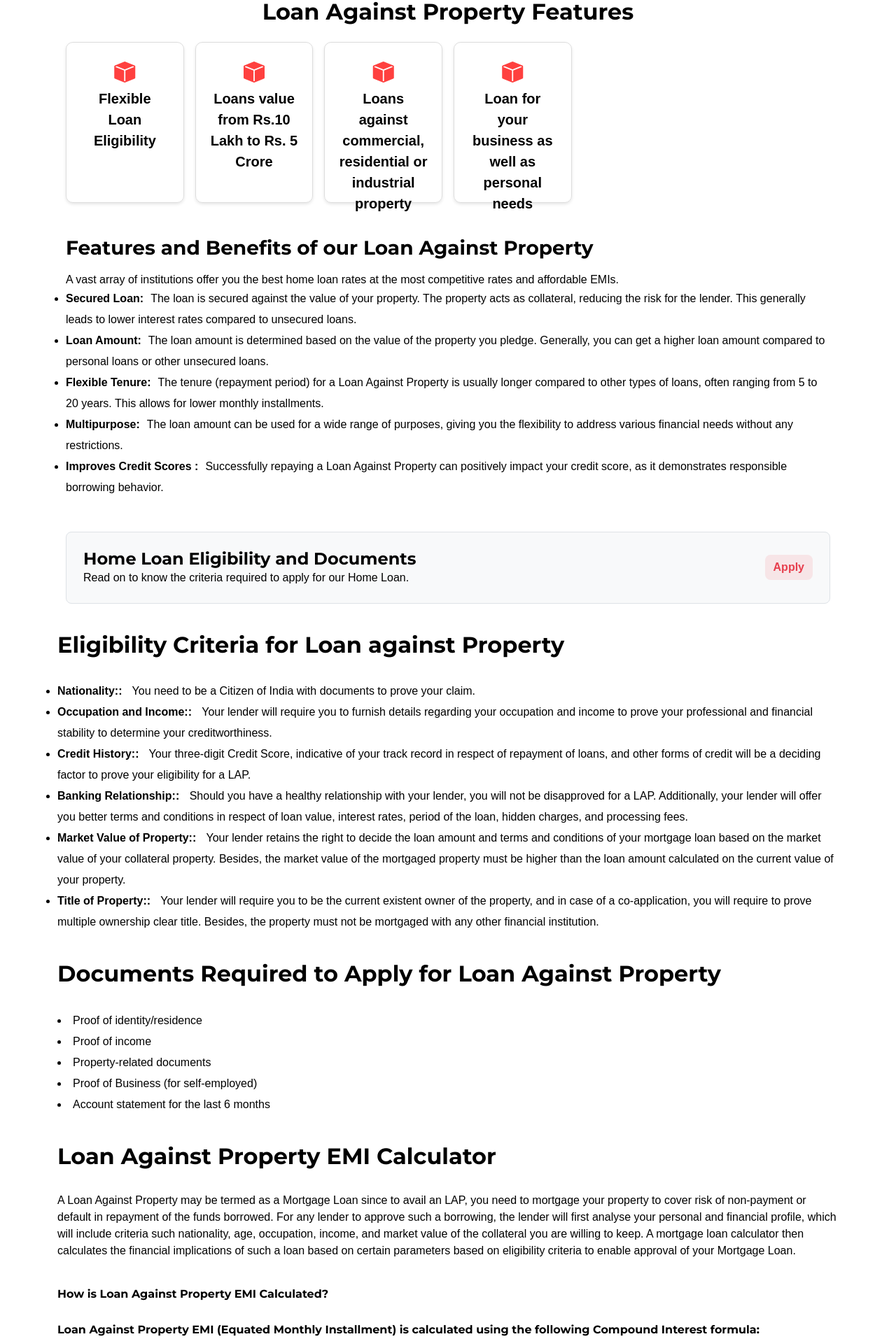
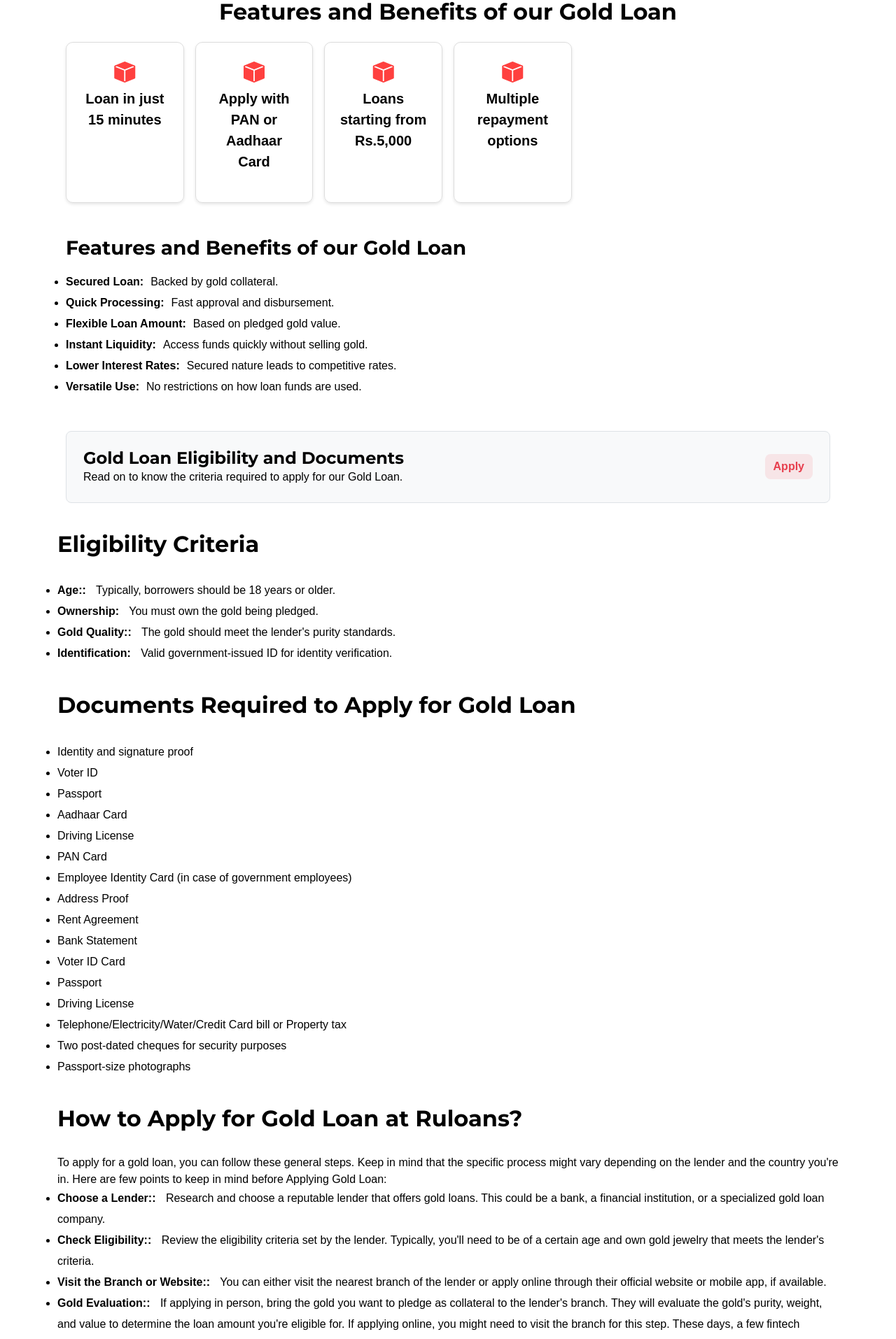
Before and after one commit to rama-git-123/vite_loan, a React app in the folder y/: page /loans/gold-loan in a window 1280 px wide. Shown: the part 395-2309 px from the top of the page at 70% size. Built offline with nearby package versions, Linux system fonts and the light colour scheme; the HTML template or start-up script is replaced by a standard one.

Commit message:
gold loan

```diff
--- a/y/src/data/loan.json
+++ b/y/src/data/loan.json
@@ -268,5 +268,58 @@
         }
 
       ]
+    },
+    "goldLoanFeatures": {
+      "title": "Features and Benefits of our Gold Loan",
+      "features": [
+        {
+          "icon": "icon1.png",
+          "description": "Loan in just 15 minutes"
+        },
+        {
+          "icon": "icon2.png",
+          "description": "Apply with PAN or Aadhaar Card"
+        },
+        {
+          "icon": "icon3.png",
+          "description": "Loans starting from Rs.5,000"
+        },
+        {
+          "icon": "icon3.png",
+          "description": "Multiple repayment options"
+        }
+
+      ]
+    },
+    "goldLoanFeaturesAndBenefits": {
+      "title": "Features and Benefits of our Gold Loan",
+      "description":"",
+      "benefits": [
+        {
+          "title": "Secured Loan",
+          "description": "Backed by gold collateral."
+        },
+        {
+          "title": "Quick Processing",
+          "description": "Fast approval and disbursement."
+        },
+        {
+          "title": "Flexible Loan Amount",
+          "description": "Based on pledged gold value."
+        },
+        {
+          "title": "Instant Liquidity",
+          "description": "Access funds quickly without selling gold."
+        },
+        {
+          "title": "Lower Interest Rates",
+          "description": "Secured nature leads to competitive rates."
+        },
+        {
+          "title": "Versatile Use",
+          "description": "No restrictions on how loan funds are used."
+        }
+
+      ]
     }
   }
--- a/y/src/pages/loans/goldLoan.jsx
+++ b/y/src/pages/loans/goldLoan.jsx
@@ -47,30 +47,24 @@ const GoldLoan = ({ mainData }) => {
       </nav>
 
       <div class="container mt-5">
-        <h2 class="text-center mb-4">
-          {LoansData?.loanAgainstProprtiesFeatures?.title}
-        </h2>
+        <h2 class="text-center mb-4">{LoansData?.goldLoanFeatures?.title}</h2>
         <div class="row text-center g-3">
-          {LoansData?.loanAgainstProprtiesFeatures?.features.map(
-            (item, index) => (
-              <div class="col-md-4 col-lg-2" key={index}>
-                <div class="feature-card">
-                  <i class="bi bi-box-fill loan-card-icon"></i>
-                  <p class="mb-0 loan-card-text">{item.description}</p>
-                </div>
+          {LoansData?.goldLoanFeatures?.features.map((item, index) => (
+            <div class="col-md-4 col-lg-2" key={index}>
+              <div class="feature-card">
+                <i class="bi bi-box-fill loan-card-icon"></i>
+                <p class="mb-0 loan-card-text">{item.description}</p>
               </div>
-            )
-          )}
+            </div>
+          ))}
         </div>
       </div>
 
       <div class="container mt-5">
-        <h3 class="mb-3">
-          {LoansData?.loanAgainstProprtiesFeaturesAndBenefits?.title}
-        </h3>
-        <p>{LoansData?.homeLoanFeaturesAndBenefits?.description}</p>
+        <h3 class="mb-3">{LoansData?.goldLoanFeaturesAndBenefits?.title}</h3>
+        <p>{LoansData?.goldLoanFeaturesAndBenefits?.description}</p>
         <ul>
-          {LoansData?.loanAgainstProprtiesFeaturesAndBenefits?.benefits.map(
+          {LoansData?.goldLoanFeaturesAndBenefits?.benefits.map(
             (item, index) => (
               <li key={index}>
                 <strong>{item.title}</strong>
@@ -83,90 +77,101 @@ const GoldLoan = ({ mainData }) => {
       <div class="container mt-5">
         <div class="p-4 bg-light border rounded-3 d-flex justify-content-between align-items-center">
           <div>
-            <h4>Home Loan Eligibility and Documents</h4>
+            <h4>Gold Loan Eligibility and Documents</h4>
             <p class="mb-0">
-              Read on to know the criteria required to apply for our Home Loan.
+              Read on to know the criteria required to apply for our Gold Loan.
             </p>
           </div>
           <button class="btn btn-danger">Apply</button>
         </div>
       </div>
       <div>
-        <h2 className="margin-t-2 margin-b-2">
-          Eligibility Criteria for Loan against Property
-        </h2>
+        <h2 className="margin-t-2 margin-b-2">Eligibility Criteria</h2>
 
         <ul>
           <li>
-            <strong>Nationality:</strong> You need to be a Citizen of India with
-            documents to prove your claim.
+            <strong>Age:</strong> Typically, borrowers should be 18 years or
+            older.
           </li>
           <li>
-            <strong>Occupation and Income:</strong> Your lender will require you
-            to furnish details regarding your occupation and income to prove
-            your professional and financial stability to determine your
-            creditworthiness.
+            <strong>Ownership</strong> You must own the gold being pledged.
           </li>
           <li>
-            <strong>Credit History:</strong> Your three-digit Credit Score,
-            indicative of your track record in respect of repayment of loans,
-            and other forms of credit will be a deciding factor to prove your
-            eligibility for a LAP.
+            <strong>Gold Quality:</strong> The gold should meet the lender's
+            purity standards.
           </li>
           <li>
-            <strong>Banking Relationship:</strong> Should you have a healthy
-            relationship with your lender, you will not be disapproved for a
-            LAP. Additionally, your lender will offer you better terms and
-            conditions in respect of loan value, interest rates, period of the
-            loan, hidden charges, and processing fees.
-          </li>
-          <li>
-            <strong>Market Value of Property:</strong> Your lender retains the
-            right to decide the loan amount and terms and conditions of your
-            mortgage loan based on the market value of your collateral property.
-            Besides, the market value of the mortgaged property must be higher
-            than the loan amount calculated on the current value of your
-            property.
-          </li>
-          <li>
-            <strong>Title of Property:</strong> Your lender will require you to
-            be the current existent owner of the property, and in case of a
-            co-application, you will require to prove multiple ownership clear
-            title. Besides, the property must not be mortgaged with any other
-            financial institution.
+            <strong>Identification</strong> Valid government-issued ID for
+            identity verification.
           </li>
         </ul>
         <h2 className="margin-t-2 margin-b-2">
-          Documents Required to Apply for Loan Against Property
+          Documents Required to Apply for Gold Loan
         </h2>
-        <li>Proof of identity/residence</li>
-        <li>Proof of income</li>
-        <li>Property-related documents</li>
-        <li>Proof of Business (for self-employed)</li>
-        <li>Account statement for the last 6 months</li>
+        <ul>
+          <li>Identity and signature proof</li>
+          <li>Voter ID</li>
+          <li>Passport</li>
+          <li>Aadhaar Card</li>
+          <li>Driving License</li>
+          <li>PAN Card</li>
+          <li>Employee Identity Card (in case of government employees)</li>
+          <li>Address Proof</li>
+          <li>Rent Agreement</li>
+          <li>Bank Statement</li>
+          <li>Voter ID Card</li>
+          <li>Passport</li>
+          <li>Driving License</li>
+          <li>Telephone/Electricity/Water/Credit Card bill or Property tax</li>
+          <li>Two post-dated cheques for security purposes</li>
+          <li>Passport-size photographs</li>
+        </ul>
       </div>
       <div>
         <h2 className="margin-t-2 margin-b-2">
-          Loan Against Property EMI Calculator
+          How to Apply for Gold Loan at Ruloans?
         </h2>
         <p>
-          A Loan Against Property may be termed as a Mortgage Loan since to
-          avail an LAP, you need to mortgage your property to cover risk of
-          non-payment or default in repayment of the funds borrowed. For any
-          lender to approve such a borrowing, the lender will first analyse your
-          personal and financial profile, which will include criteria such
-          nationality, age, occupation, income, and market value of the
-          collateral you are willing to keep. A mortgage loan calculator then
-          calculates the financial implications of such a loan based on certain
-          parameters based on eligibility criteria to enable approval of your
-          Mortgage Loan.
+          To apply for a gold loan, you can follow these general steps. Keep in
+          mind that the specific process might vary depending on the lender and
+          the country you're in. Here are few points to keep in mind before
+          Applying Gold Loan:
         </p>
+        <ul>
+          <li>
+            <strong>Choose a Lender:</strong> Research and choose a reputable
+            lender that offers gold loans. This could be a bank, a financial
+            institution, or a specialized gold loan company.
+          </li>
+          <li>
+            <strong>Check Eligibility:</strong> Review the eligibility criteria
+            set by the lender. Typically, you'll need to be of a certain age and
+            own gold jewelry that meets the lender's criteria.
+          </li>
+          <li>
+            <strong>Visit the Branch or Website:</strong> You can either visit
+            the nearest branch of the lender or apply online through their
+            official website or mobile app, if available.
+          </li>
+          <li>
+            <strong>Gold Evaluation:</strong> If applying in person, bring the
+            gold you want to pledge as collateral to the lender's branch. They
+            will evaluate the gold's purity, weight, and value to determine the
+            loan amount you're eligible for. If applying online, you might need
+            to visit the branch for this step. These days, a few fintech
+            companies offer this service at the customer’s doorstep as well.
+          </li>
+        </ul>
+      </div>
+      <div>
+        <h2 className="margin-t-2 margin-b-2">Gold Loan EMI Calculator</h2>
+
         <h6 className="margin-t-2 margin-b-2">
           How is Loan Against Property EMI Calculated?
         </h6>
         <h6>
-          Loan Against Property EMI (Equated Monthly Installment) is calculated
-          using the following Compound Interest formula:
+          Gold Loan EMI (Equated Monthly Installment) is calculated using the
+          following Compound Interest formula:
         </h6>
         <p className="margin-t-2 margin-b-2">
           EMI = [P * r * (1 + r)^n] / [(1 + r)^n - 1]
@@ -185,12 +190,12 @@ const GoldLoan = ({ mainData }) => {
 
       <div class="container">
         <h2 class="text-center mb-4 margin-t-2">
-          Fees and Charges for Loan Against Property Loan
+          Fees and Charges for Gold Loan
         </h2>
         <p class="text-center margin-b-2">
-          The fees and charges of property loans usually vary from lender to
-          lender and from case to case. The aforementioned table will give you a
-          fair idea of the fees and charges related to property loans:
+          The fees and charges of gold loans usually vary from lender to lender
+          and from case to case. The aforementioned table will give you a fair
+          idea of the fees and charges related to gold loans:
         </p>
         <table class="table table-bordered">
           <thead>
@@ -202,27 +207,23 @@ const GoldLoan = ({ mainData }) => {
           <tbody>
             <tr>
               <td>Loan Processing Fees</td>
-              <td>0.25% to 2% of Loan Amount</td>
+              <td>0.2% to 0.6% of loan amount</td>
             </tr>
             <tr>
               <td>Loan Cancellation</td>
-              <td>Nill - 5% (according to Bank/NBFC)</td>
+              <td>1%</td>
             </tr>
             <tr>
               <td>Stamp Duty Charges</td>
-              <td>As per the Value of the Property and State Tax</td>
+              <td>As per actuals</td>
             </tr>
             <tr>
               <td>Legal Fees</td>
-              <td>As per actual</td>
+              <td>Nil</td>
             </tr>
             <tr>
               <td>Penal Charges</td>
-              <td>Usually 2% per month</td>
-            </tr>
-            <tr>
-              <td>EMI/ Cheque Bonus</td>
-              <td>Approx 500/-</td>
+              <td>Nil</td>
             </tr>
           </tbody>
         </table>
```
